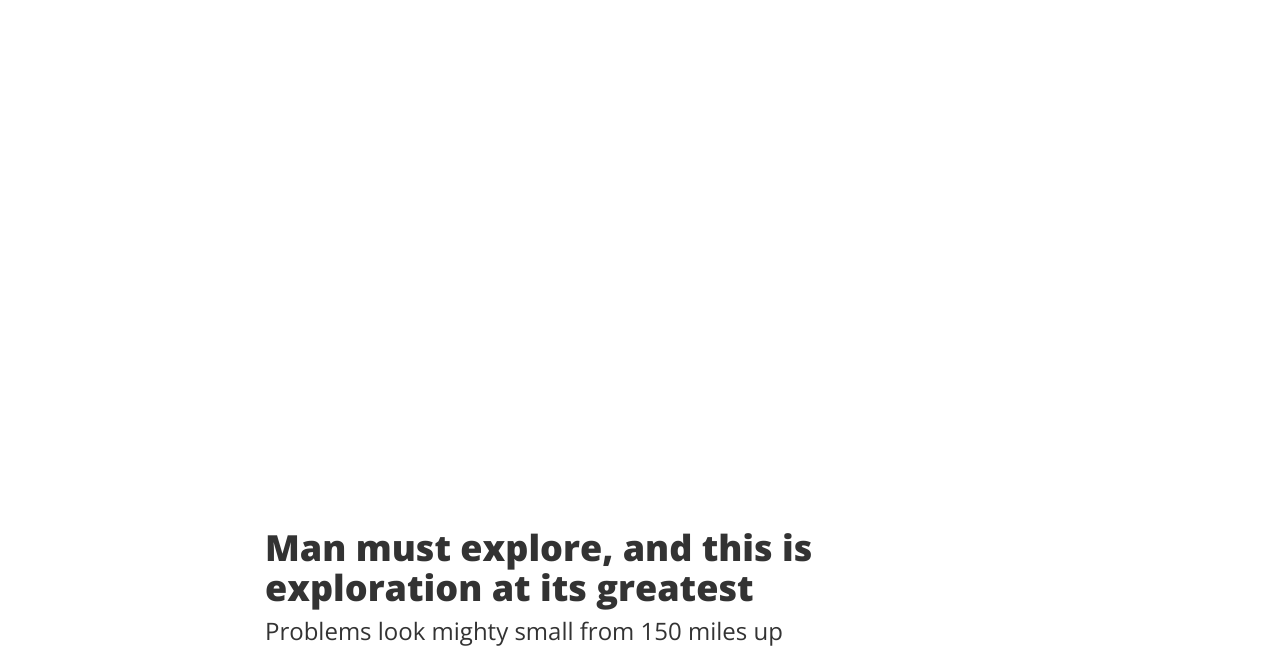
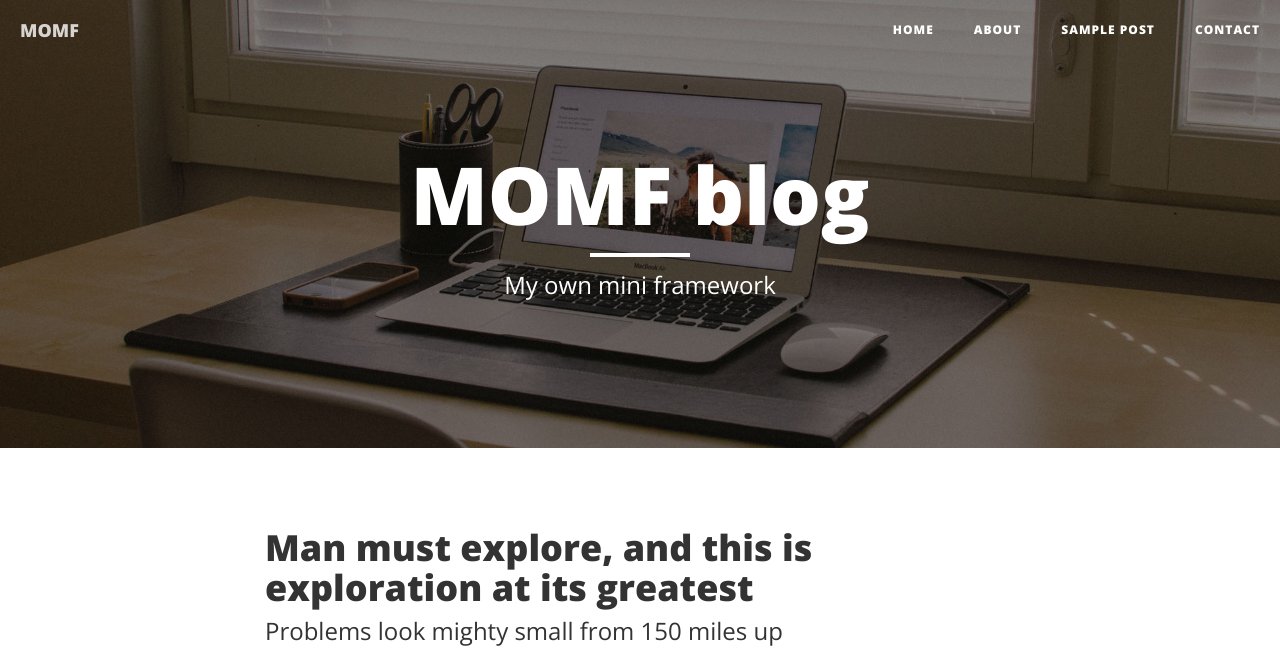
Before and after one commit to oleglavrik/Blog-By-MOMF, a PHP site: template app/views/index/index.twig in a window 1280 px wide. Shown: the top 650 px of the page. Run offline with PHP 8.4, Linux system fonts and the light colour scheme; the template is opened without the code that fills it, so the values that code supplies are empty; some libraries are stand-ins or nearby versions.

Commit message:
Initial bootstrap blog template, small bugs fixes

```diff
--- a/app/views/index/index.twig
+++ b/app/views/index/index.twig
@@ -63,6 +63,3 @@
     </div>
 
 {% endblock %}
-
-
-{% block header_title %}Clean Blog{% endblock header_title %}
--- a/app/views/layout/layout.twig
+++ b/app/views/layout/layout.twig
@@ -40,7 +40,7 @@
                             <span class="sr-only">Toggle navigation</span>
                             Menu <i class="fa fa-bars"></i>
                         </button>
-                        <a class="navbar-brand" href="index.html">Start Bootstrap</a>
+                        <a class="navbar-brand" href="index.html">{% block logo_text %} MOMF {% endblock %}</a>
                     </div>
 
                     <!-- Collect the nav links, forms, and other content for toggling -->
@@ -68,17 +68,18 @@
 
         <!-- Page Header -->
         <!-- Set your background image for this header on the line below. -->
+
         {% block header_bg %}
-            <header class="intro-header simple_post_bg" style="">
+            <header class="intro-header" style="background-image: url('img/home-bg.jpg')">
                 <div class="container">
                     <div class="row">
                         <div class="col-lg-8 col-lg-offset-2 col-md-10 col-md-offset-1">
                             <div class="site-heading">
-                                <h1>{% block header_title %}Clean Blog{% endblock header_title %}</h1>
+                                <h1>{% block header_title %}MOMF blog{% endblock header_title %}</h1>
                                 <hr class="small">
                                 <span class="subheading">
                                     {% block header_description %}
-                                    A Clean Blog Theme by Start Bootstrap
+                                        My own mini framework
                                     {% endblock header_description %}
                                 </span>
                             </div>
```
